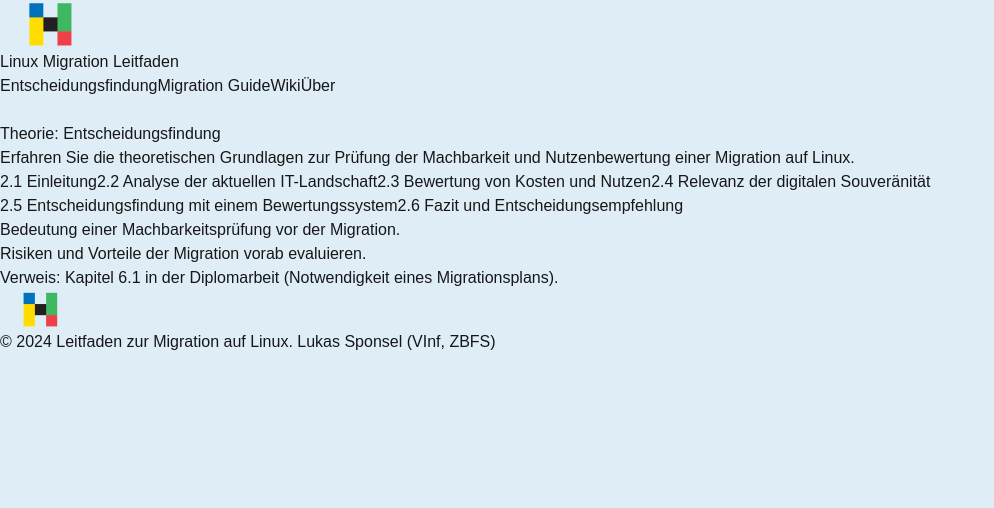
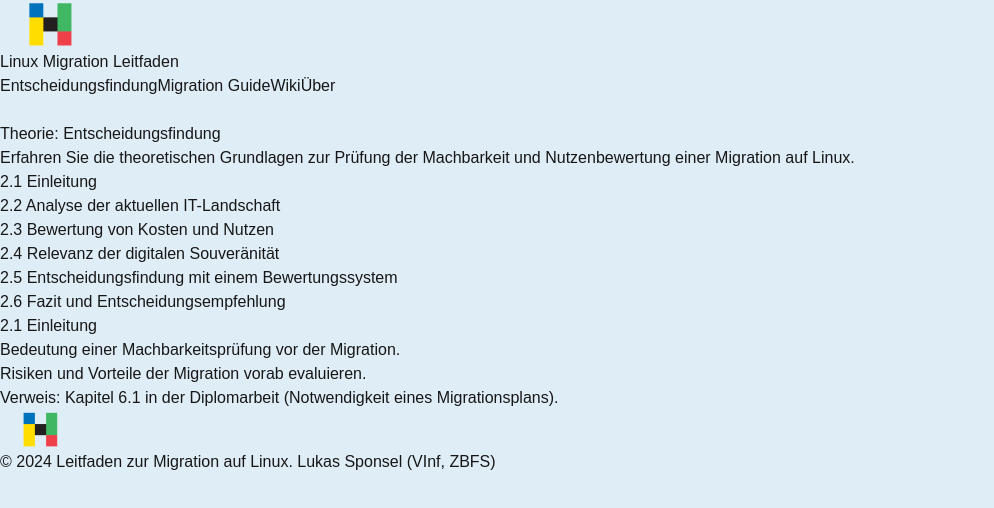
Before and after one commit to DrFisch/LeitfadenWebsite, a Next.js app: page /decision-making/theorie in a window 1280 px wide. Shown: the top 508 px of the page, without its empty margins (0-994 px from the left). Built offline with nearby package versions, Linux system fonts and the light colour scheme.

Commit message:
tabs layout done

```diff
--- a/src/app/decision-making/theorie/page.tsx
+++ b/src/app/decision-making/theorie/page.tsx
@@ -1,11 +1,9 @@
-import AccordionList from '@/components/decision-making/theorie/AccordionList';
 import { theorySections } from '@/data/theory/theorieContent';
 import Tabs from '@/components/decision-making/theorie/Tabs';
-import Grid from '@/components/decision-making/theorie/Grid';
 
 export default function TheoryPage() {
   return (
-    <main className="min-h-[82vh] bg-gray-50 py-12">
+    <main className="min-h-[82vh] bg-inherit py-12">
       <section className="container mx-auto px-6">
         <h1 className="text-4xl font-bold text-center mb-6">Theorie: Entscheidungsfindung</h1>
         <p className="text-lg text-gray-700 text-center mb-10">
--- a/src/components/decision-making/theorie/Tabs.tsx
+++ b/src/components/decision-making/theorie/Tabs.tsx
@@ -5,7 +5,7 @@ import { useState } from 'react';
 interface TabItem {
   id: string;
   title: string;
-  points: string[];
+  points: string[]; // Array mit Strings für den Inhalt
 }
 
 interface TabsProps {
@@ -16,34 +16,38 @@ export default function Tabs({ items }: TabsProps) {
   const [activeTab, setActiveTab] = useState(items[0]?.id);
 
   return (
-    <div className="w-full max-w-3xl mx-auto">
-      {/* Tab Header */}
-      <div className="flex border-b">
+    <div className="md:flex">
+      {/* Tab-Leiste */}
+      <ul className="flex flex-col space-y-4 text-sm font-medium text-gray-500 md:me-4 mb-4 md:mb-0">
         {items.map((item) => (
+          <li key={item.id}>
             <button
-            key={item.id}
               onClick={() => setActiveTab(item.id)}
-            className={`flex-1 py-2 px-4 text-center ${
+              className={`inline-flex items-center px-4 py-3 rounded-lg w-full text-left transition-transform duration-200 ${
                 activeTab === item.id
-                ? 'border-indigo-500 text-indigo-600 font-bold'
-                : 'text-gray-500'
+                  ? 'bg-blue-400  text-black  font-medium'
+                  : 'bg-white hover:bg-blue-200 text-gray-800 font-medium'
               }`}
             >
               {item.title}
             </button>
+          </li>
         ))}
-      </div>
+      </ul>
 
-      {/* Tab Content */}
-      <div className="mt-4 p-4 bg-white rounded-lg shadow">
+      {/* Tab-Inhalte */}
+      <div className="p-6 bg-gray-50 text-gray-500 rounded-lg w-full">
         {items
           .filter((item) => item.id === activeTab)
           .map((item) => (
-            <ul key={item.id} className="list-disc pl-5 text-gray-700 space-y-2">
+            <div key={item.id}>
+              <h3 className="text-lg font-bold text-gray-900 mb-4">{item.title}</h3>
+              <ul className="list-disc list-inside space-y-2 text-gray-700">
                 {item.points.map((point, index) => (
                   <li key={index}>{point}</li>
                 ))}
               </ul>
+            </div>
           ))}
       </div>
     </div>
```
Lines whose indentation alone changed are shown as unchanged.
